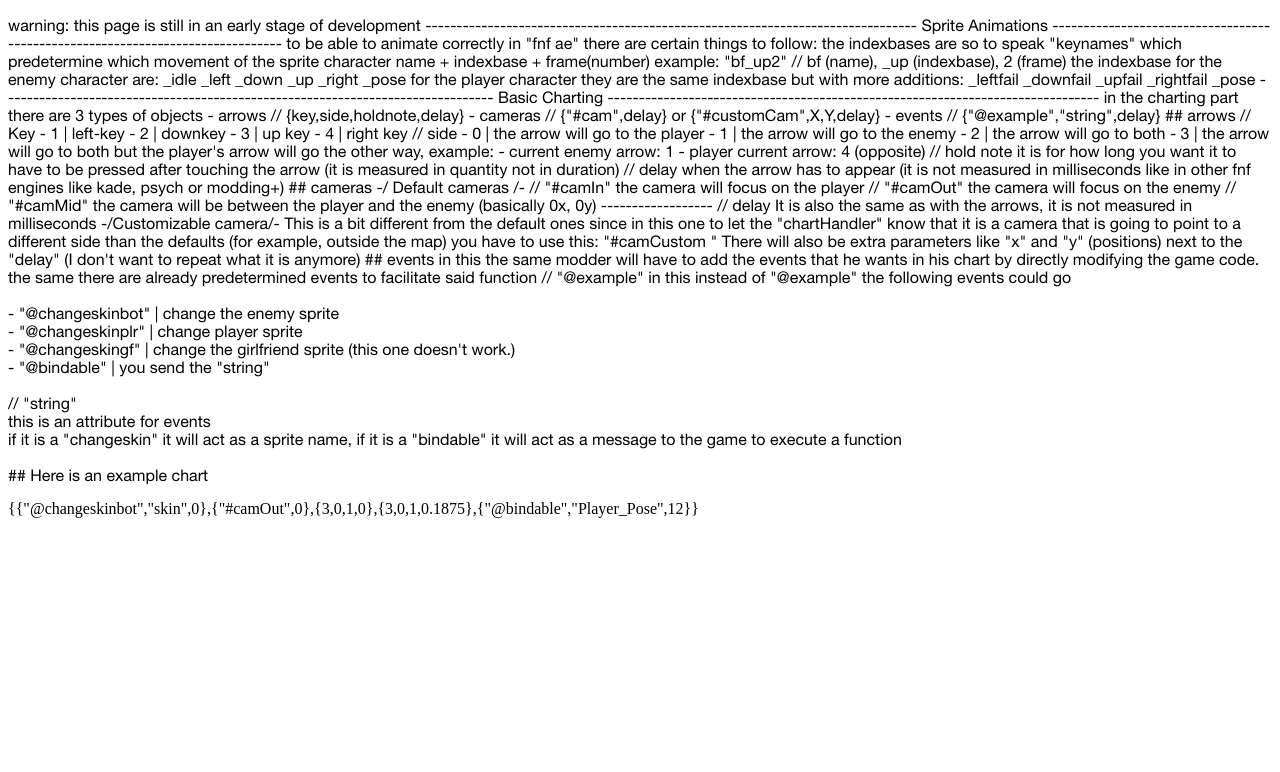
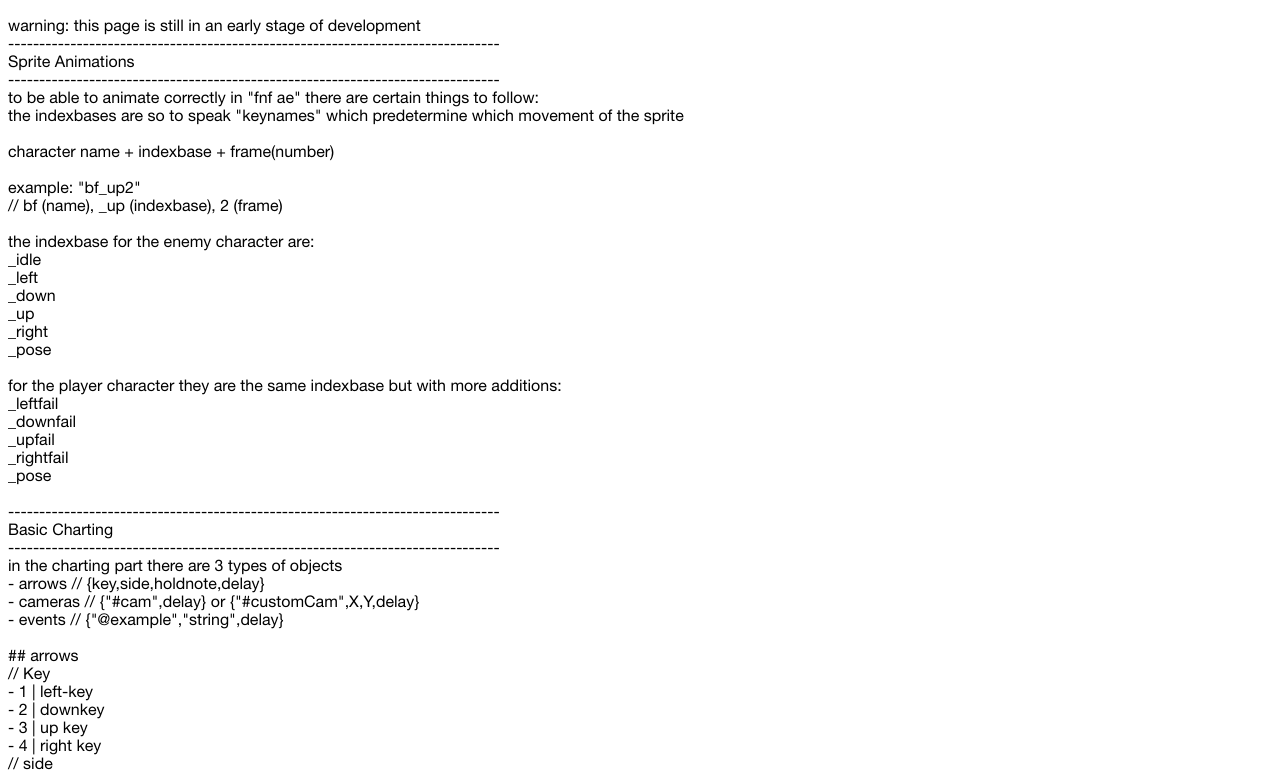
Before and after one commit to ianplus/fnfaedocumentation, a plain HTML site: page index.html in a window 1280 px wide. Shown: the top 772 px of the page. Drawn offline with Linux system fonts and the light colour scheme.

Commit message:
Update index.html

```diff
--- a/index.html
+++ b/index.html
@@ -15,83 +15,83 @@
   </head>
   <body>
      <p>
-      warning: this page is still in an early stage of development
-      -------------------------------------------------------------------------------
-      Sprite Animations
-      -------------------------------------------------------------------------------
-      to be able to animate correctly in "fnf ae" there are certain things to follow:
-      the indexbases are so to speak "keynames" which predetermine which movement of the sprite
-
-      character name + indexbase + frame(number)
-
-      example: "bf_up2"
-      // bf (name), _up (indexbase), 2 (frame)
-
-      the indexbase for the enemy character are:
-      _idle
-      _left
-      _down
-      _up
-      _right
-      _pose
-
-      for the player character they are the same indexbase but with more additions:
-      _leftfail
-      _downfail
-      _upfail
-      _rightfail
-      _pose
-
-      -------------------------------------------------------------------------------
-      Basic Charting
-      -------------------------------------------------------------------------------
-      in the charting part there are 3 types of objects
-      - arrows // {key,side,holdnote,delay}
-      - cameras // {"#cam",delay} or {"#customCam",X,Y,delay}
-      - events // {"@example","string",delay}
-
-      ## arrows
-      // Key
-      - 1 | left-key
-      - 2 | downkey
-      - 3 | up key
-      - 4 | right key
-      // side
-      - 0 | the arrow will go to the player
-      - 1 | the arrow will go to the enemy
-      - 2 | the arrow will go to both
-      - 3 | the arrow will go to both but the player's arrow will go the other way, example:
-      - current enemy arrow: 1
-      - player current arrow: 4 (opposite)
-      // hold note
-      it is for how long you want it to have to be pressed after touching the arrow (it is measured in quantity not in duration)
-
-      // delay
-      when the arrow has to appear (it is not measured in milliseconds like in other fnf engines like kade, psych or modding+)
-
-      ## cameras
-      -/ Default cameras /-
-      // "#camIn"
-      the camera will focus on the player
-      // "#camOut"
-      the camera will focus on the enemy
-      // "#camMid"
-      the camera will be between the player and the enemy (basically 0x, 0y)
-
-      ------------------
-      // delay
-      It is also the same as with the arrows, it is not measured in milliseconds
-
-      -/Customizable camera/-
-
-      This is a bit different from the default ones since in this one to let the "chartHandler" know that it is a camera that is going to point to a different side than the defaults (for example, outside the map) you have to use this: "#camCustom "
-      There will also be extra parameters like "x" and "y" (positions) next to the "delay" (I don't want to repeat what it is anymore)
-
-      ## events
-      in this the same modder will have to add the events that he wants in his chart by directly modifying the game code.
-      the same there are already predetermined events to facilitate said function
-
-      // "@example"
+      warning: this page is still in an early stage of development<br>
+      -------------------------------------------------------------------------------<br>
+      Sprite Animations<br>
+      -------------------------------------------------------------------------------<br>
+      to be able to animate correctly in "fnf ae" there are certain things to follow:<br>
+      the indexbases are so to speak "keynames" which predetermine which movement of the sprite<br>
+      <br>
+      character name + indexbase + frame(number)<br>
+      <br>
+      example: "bf_up2"<br>
+      // bf (name), _up (indexbase), 2 (frame)<br>
+      <br>
+      the indexbase for the enemy character are:<br>
+      _idle<br>
+      _left<br>
+      _down<br>
+      _up<br>
+      _right<br>
+      _pose<br>
+      <br>
+      for the player character they are the same indexbase but with more additions:<br>
+      _leftfail<br>
+      _downfail<br>
+      _upfail<br>
+      _rightfail<br>
+      _pose<br>
+     <br>
+      -------------------------------------------------------------------------------<br>
+      Basic Charting<br>
+      -------------------------------------------------------------------------------<br>
+      in the charting part there are 3 types of objects<br>
+      - arrows // {key,side,holdnote,delay}<br>
+      - cameras // {"#cam",delay} or {"#customCam",X,Y,delay}<br>
+      - events // {"@example","string",delay}<br>
+      <br>
+      ## arrows<br>
+      // Key<br>
+      - 1 | left-key<br>
+      - 2 | downkey<br>
+      - 3 | up key<br>
+      - 4 | right key<br>
+      // side<br>
+      - 0 | the arrow will go to the player<br>
+      - 1 | the arrow will go to the enemy<br>
+      - 2 | the arrow will go to both<br>
+      - 3 | the arrow will go to both but the player's arrow will go the other way, example:<br>
+      - current enemy arrow: 1<br>
+      - player current arrow: 4 (opposite)<br>
+      // hold note<br>
+      it is for how long you want it to have to be pressed after touching the arrow (it is measured in quantity not in duration)<br>
+      <br>
+      // delay<br>
+      when the arrow has to appear (it is not measured in milliseconds like in other fnf engines like kade, psych or modding+)<br>
+      <br>
+      ## cameras<br>
+      -/ Default cameras /-<br>
+      // "#camIn"<br>
+      the camera will focus on the player<br>
+      // "#camOut"<br>
+      the camera will focus on the enemy<br>
+      // "#camMid"<br>
+      the camera will be between the player and the enemy (basically 0x, 0y)<br>
+      <br>
+      ------------------<br>
+      // delay<br>
+      It is also the same as with the arrows, it is not measured in milliseconds<br>
+      <br>
+      -/Customizable camera/-<br>
+      <br>
+      This is a bit different from the default ones since in this one to let the "chartHandler" know that it is a camera that is going to point to a different side than the defaults (for example, outside the map) you have to use this: "#camCustom"<br>
+      There will also be extra parameters like "x" and "y" (positions) next to the "delay" (I don't want to repeat what it is anymore)<br>
+      <br>
+      ## events<br>
+      in this the same modder will have to add the events that he wants in his chart by directly modifying the game code.<br>
+      the same there are already predetermined events to facilitate said function<br>
+      <br>
+      // "@example"<br>
       in this instead of "@example" the following events could go<br>
       <br>
       - "@changeskinbot" | change the enemy sprite<br>
```
